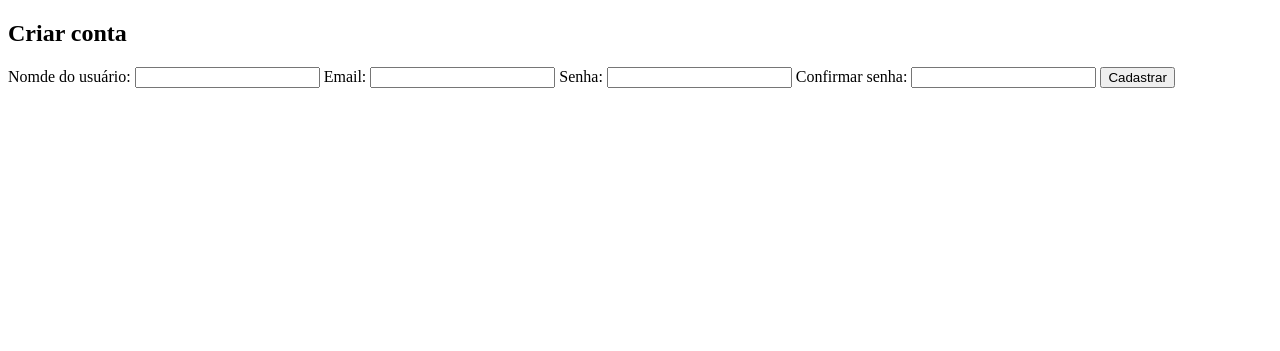
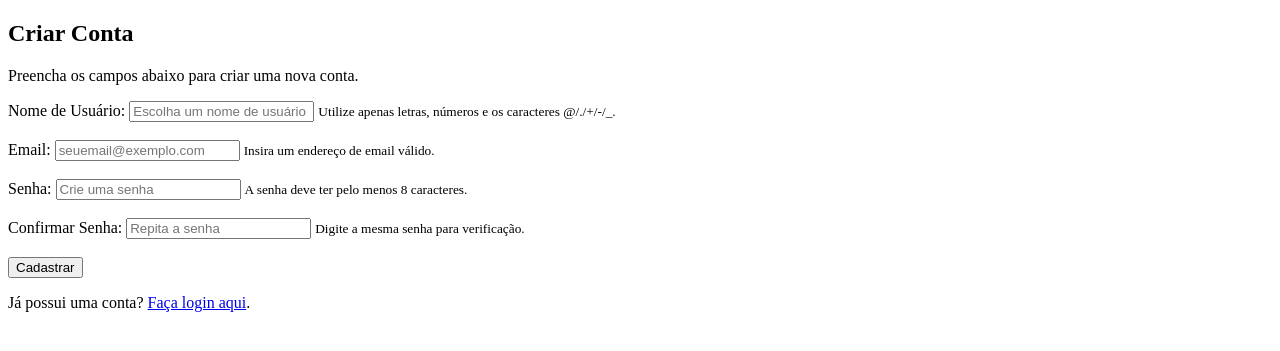
Before and after one commit to INSPER-Coding-Dynamics/GenAI-Project, a Django app: page /register/ in a window 1280 px wide. Shown: the top 351 px of the page. Run offline with Django 5.2, Linux system fonts and the light colour scheme.

Commit message:
melhorando register.html e login.html. Eles estão funcionais

```diff
--- a/GenAiProject/AiChatApp/templates/AiChatApp/register.html
+++ b/GenAiProject/AiChatApp/templates/AiChatApp/register.html
@@ -3,26 +3,34 @@
 <head>
     <meta charset="UTF-8">
     <meta name="viewport" content="width=device-width, initial-scale=1.0">
-    <title>Login</title>
+    <title>Criar Conta</title>
 </head>
 <body>
-    <h2>Criar conta</h2>
+    <h2>Criar Conta</h2>
+    <p>Preencha os campos abaixo para criar uma nova conta.</p>
+
     <form method="post">
         {% csrf_token %}
 
-        <label for="username">Nomde do usuário:</label>
-        <input type="text" id="username" name="username" required>
+        <label for="id_username">Nome de Usuário:</label>
+        <input type="text" id="id_username" name="username" placeholder="Escolha um nome de usuário" required>
+        <small>Utilize apenas letras, números e os caracteres @/./+/-/_.</small><br><br>
 
-        <label for="email">Email:</label>
-        <input type="email" id="email" name="email" required>
+        <label for="id_email">Email:</label>
+        <input type="email" id="id_email" name="email" placeholder="seuemail@exemplo.com" required>
+        <small>Insira um endereço de email válido.</small><br><br>
 
-        <label for="password1">Senha:</label>
-        <input type="password" id="password1" name="password1" required>
+        <label for="id_password1">Senha:</label>
+        <input type="password" id="id_password1" name="password1" placeholder="Crie uma senha" required>
+        <small>A senha deve ter pelo menos 8 caracteres.</small><br><br>
 
-        <label for="password2">Confirmar senha:</label>
-        <input type="password" id="password2" name="password2" required>
+        <label for="id_password2">Confirmar Senha:</label>
+        <input type="password" id="id_password2" name="password2" placeholder="Repita a senha" required>
+        <small>Digite a mesma senha para verificação.</small><br><br>
 
         <button type="submit">Cadastrar</button>
     </form>
+
+    <p>Já possui uma conta? <a href="{% url 'login' %}">Faça login aqui</a>.</p>
 </body>
 </html>
```
Also changed, not shown: GenAiProject/AiChatApp/templates/AiChatApp/login.html (+12 -8 lines).
